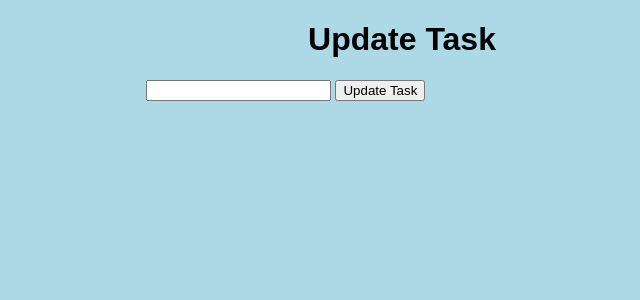
After one commit to Prashin006/Todo-app-flask, a Flask app: page /update/1 in a window 1280 px wide. The commit adds this page. Shown: the top 300 px of the page, without its empty margins (238-878 px from the left). Run offline with Flask 3, Linux system fonts and the light colour scheme.

Commit message:
Complete update and delete features

```diff
--- a/app.py
+++ b/app.py
@@ -1,4 +1,4 @@
-from flask import Flask, render_template, request, redirect, url_for, flash
+from flask import Flask, render_template, request, redirect, url_for
 from flask_sqlalchemy import SQLAlchemy
 from datetime import datetime
 
@@ -24,11 +24,35 @@ def index():
             db.session.add(new_task)
             db.session.commit()
             return redirect(url_for('index'))
-        except Exception as e:
-            flash(f'An exception occurred!{e}', category='danger')
+        except:
+            return 'An error occurred while creating the task!'
     else:
         tasks = ToDo.query.order_by(ToDo.date_created).all()
-        return render_template('index.html',tasks=tasks)
+        return render_template('index.html',tasks=tasks, db=db)
+
+@app.route('/delete/<int:id>')
+def delete(id):
+    task_to_delete = ToDo.query.filter_by(id=id).first()
+
+    try:
+        db.session.delete(task_to_delete)
+        db.session.commit()
+        return redirect(url_for('index'))
+    except:
+        return 'An error occurred while deleting the task!'
+
+@app.route('/update/<int:id>', methods=['GET','POST'])
+def update(id):
+    task_to_update = ToDo.query.filter_by(id=id).first()
+    if request.method == 'POST':
+        task_to_update.content = request.form['content']
+        try:
+            db.session.commit()
+            return redirect('/')
+        except:
+            return 'An error occurred while updating the task!'
+    else:
+        return render_template('update.html',task=task_to_update)
 
 if __name__ == '__main__':
     app.run(debug=True)
--- /dev/null
+++ b/templates/update.html
@@ -0,0 +1,13 @@
+{% extends 'base.html' %}
+{% block title %}
+Task Manager
+{% endblock %}
+{% block content %}
+<div class="content">
+    <h1 style="text-align: center;">Update Task</h1>
+    <form action="/update/{{ task.id }}" method="post">
+        <input type="text" name="content" id="content" value="{{ task.content }}">
+        <input type="submit" value="Update Task">
+    </form>
+</div>
+{% endblock %}
```
Also changed, not shown: templates/index.html (+13 -9 lines).
